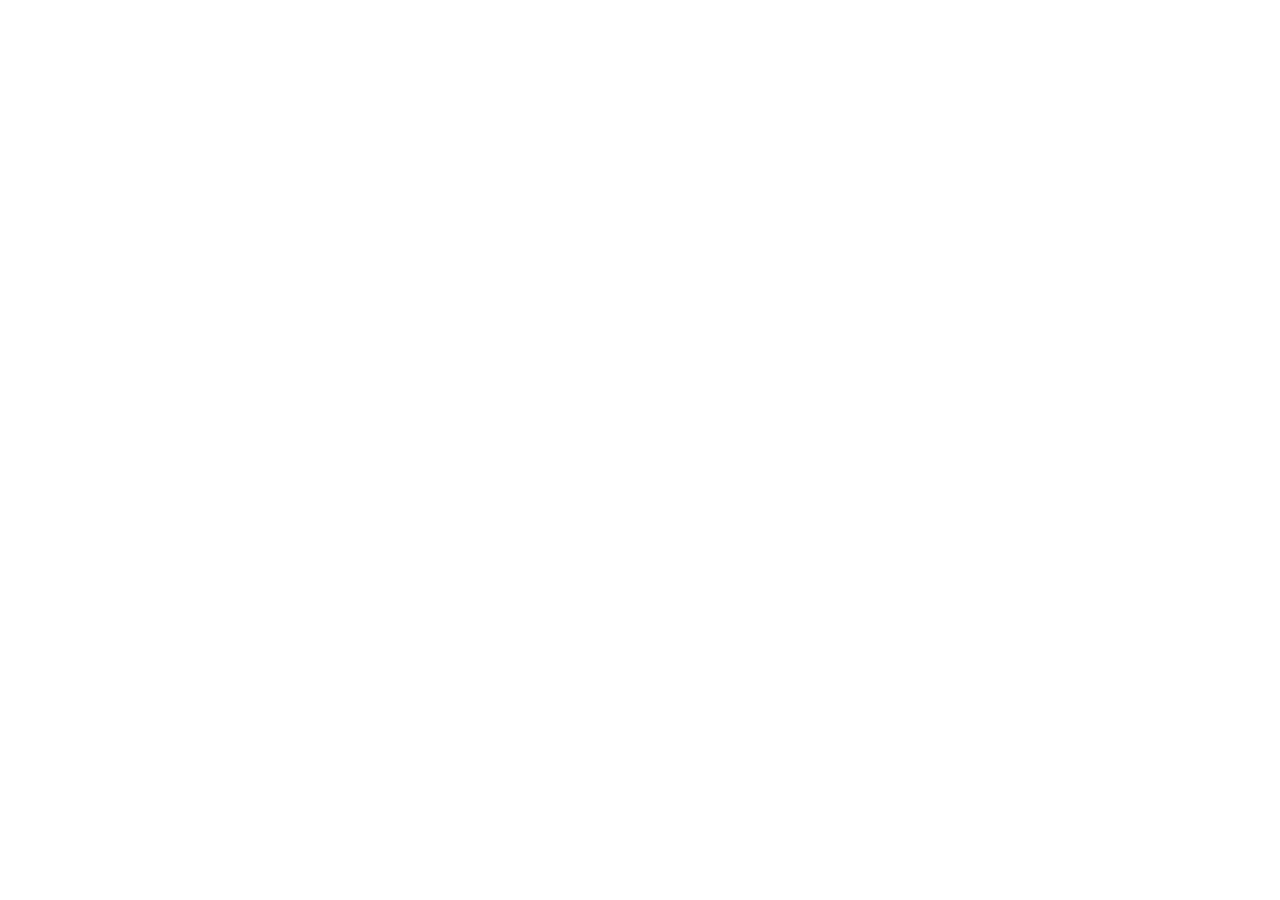
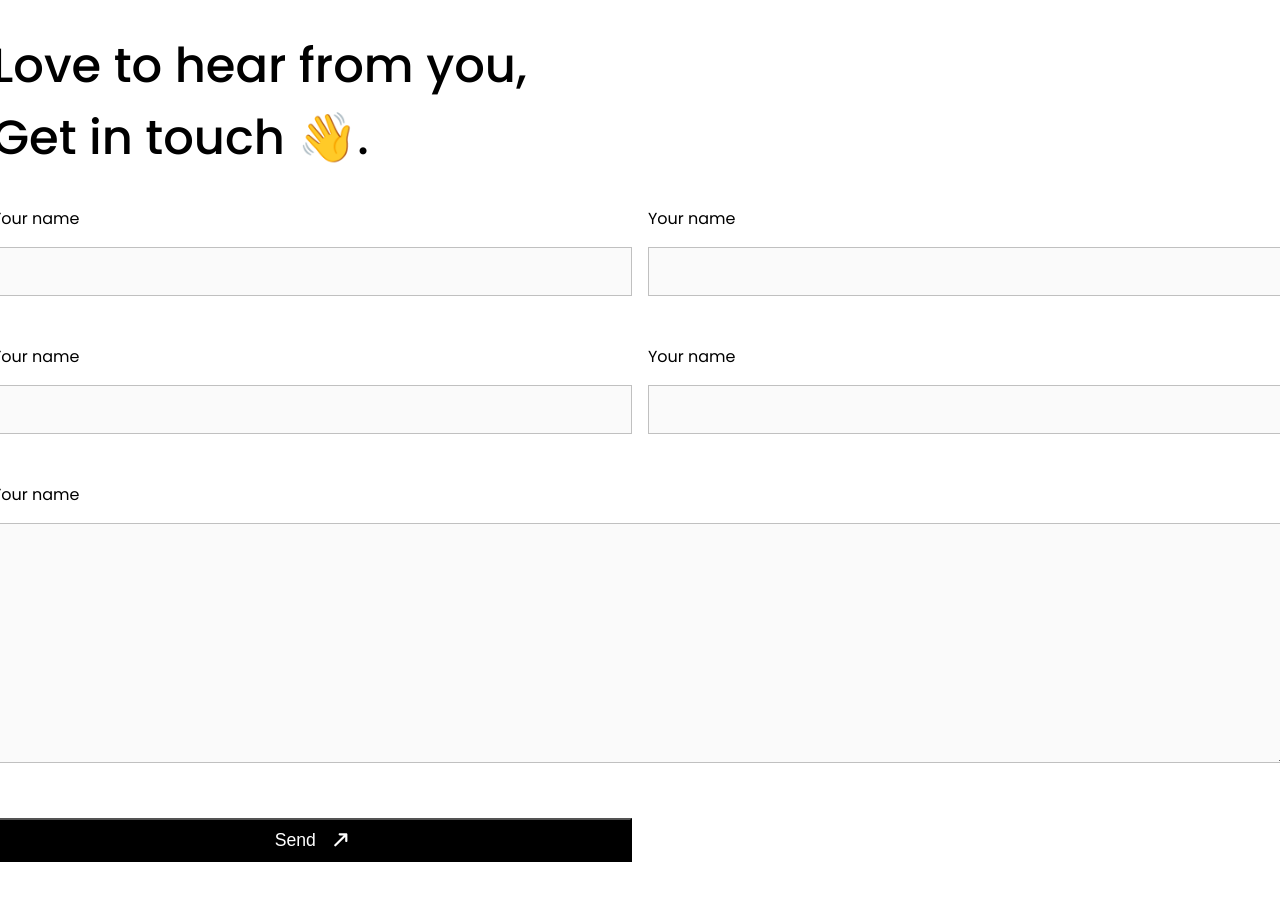
Before and after one commit to stanko-tomic/TigerGroup, a Next.js app: page / in a window 1280 px wide. Shown: the part 1559-2459 px from the top of the page. Before the commit the page ends 1557 px from the top, so only its background shows below. Built offline with nearby package versions, Linux system fonts and the light colour scheme.

Commit message:
added contact form

```diff
--- a/components/BecomePartner.js
+++ b/components/BecomePartner.js
@@ -1,5 +1,4 @@
 import styles from "../styles/Partner.module.css";
-import Navigation from "./Navigation";
 
 export default function BecomePartner() {
   return (
--- /dev/null
+++ b/components/Contact.js
@@ -0,0 +1,45 @@
+import styles from "../styles/Contact.module.css";
+import { ImArrowUpRight2 } from "react-icons/im";
+
+export default function Contact() {
+  return (
+    <main className={styles.main}>
+      <div className={styles.container}>
+        <h1 className={styles.contactText}>
+          Love to hear from you, <span className="block">Get in touch 👋.</span>
+        </h1>
+        <div className={styles.contactContainer}>
+          <div className={styles.flex}>
+            <div className={styles.inputContainer}>
+              <label>Your name</label>
+              <input type="text" name="" id="" />
+            </div>
+            <div className={styles.inputContainer}>
+              <label>Your name</label>
+              <input type="text" name="" id="" />
+            </div>
+          </div>
+          <div className={styles.flex}>
+            <div className={styles.inputContainer}>
+              <label>Your name</label>
+              <input type="text" name="" id="" />
+            </div>
+            <div className={styles.inputContainer}>
+              <label>Your name</label>
+              <input type="text" name="" id="" />
+            </div>
+          </div>
+          <div className={styles.inputContainer}>
+            <label>Your name</label>
+            <textarea name="" id=""></textarea>
+          </div>
+          <div className={styles.inputContainer}>
+            <button className={styles.cta}>
+              Send <ImArrowUpRight2 />
+            </button>
+          </div>
+        </div>
+      </div>
+    </main>
+  );
+}
--- a/package.json
+++ b/package.json
@@ -11,7 +11,8 @@
   "dependencies": {
     "next": "12.3.1",
     "react": "18.2.0",
-    "react-dom": "18.2.0"
+    "react-dom": "18.2.0",
+    "react-icons": "^4.6.0"
   },
   "devDependencies": {
     "eslint": "8.26.0",
--- a/pages/index.js
+++ b/pages/index.js
@@ -4,6 +4,7 @@
 import HomeHeader from "../components/HomeHeader";
 import Navigation from "../components/Navigation";
 import BecomePartner from "../components/BecomePartner";
+import Contact from "../components/Contact";
 
 export default function Home() {
   return (
@@ -16,6 +17,7 @@
 
       <HomeHeader />
       <BecomePartner />
+      <Contact />
     </div>
   );
 }
--- /dev/null
+++ b/styles/Contact.module.css
@@ -0,0 +1,52 @@
+.main {
+  margin: 0 auto;
+  display: flex;
+  flex-direction: column;
+  align-items: center;
+}
+
+.contactText {
+  font-size: 3rem;
+  font-weight: 500;
+}
+.flex {
+  display: flex;
+  gap: 1rem;
+}
+
+.inputContainer {
+  margin-bottom: 3rem;
+}
+
+.inputContainer textarea {
+  width: 100%;
+  height: 15rem;
+  padding: 1rem;
+  border: 1px solid rgba(0, 0, 0, 0.233);
+  background-color: #fafafa;
+}
+
+.inputContainer button {
+  background-color: black;
+  color: white;
+  width: 40rem;
+  padding: 0.6rem;
+  cursor: pointer;
+  font-size: 1.1rem;
+  display: flex;
+  align-items: center;
+  justify-content: center;
+  gap: 1rem;
+}
+
+.inputContainer input {
+  width: 40rem;
+  padding: 1rem;
+  border: 1px solid rgba(0, 0, 0, 0.233);
+  background-color: #fafafa;
+}
+
+.inputContainer label {
+  display: flex;
+  margin-bottom: 1rem;
+}
```
Also changed, not shown: 2 other files (tests, documents, lock files or other folders).
